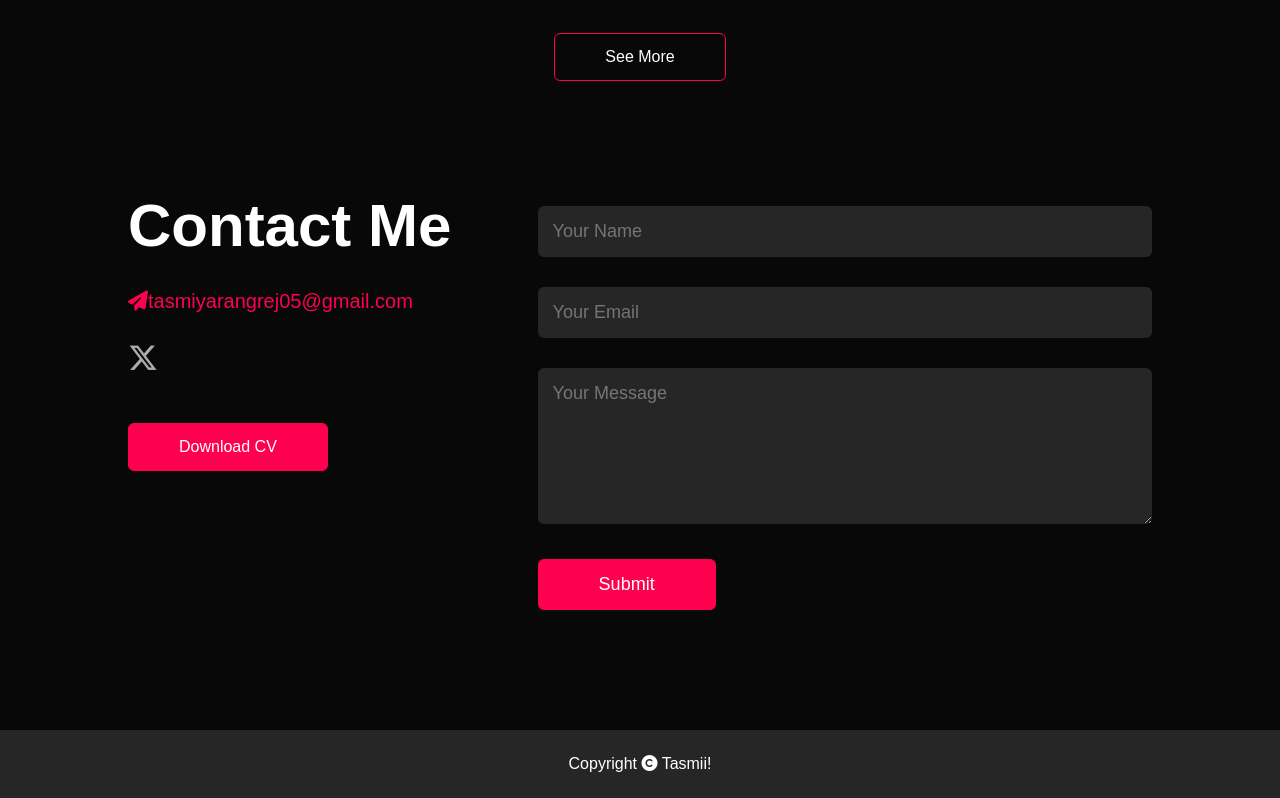
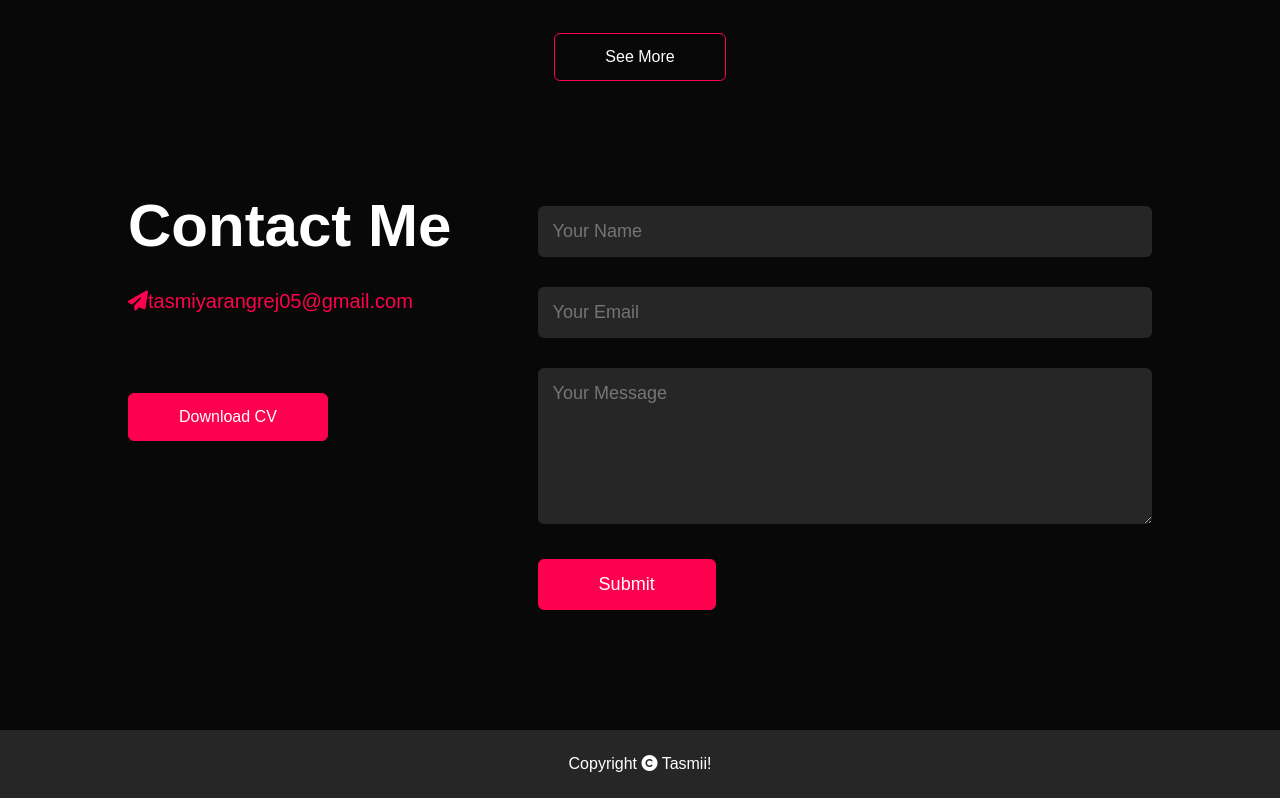
Before and after one commit to tasmiirangrej/webpage, a plain HTML site: page index.html in a window 1280 px wide. Shown: the part 2487-3285 px from the top of the page. Drawn offline with Linux system fonts and the light colour scheme.

Commit message:
Add files via upload

```diff
--- a/index.html
+++ b/index.html
@@ -143,7 +143,7 @@
 
                     <div class="social-icons">
 
-                        <a href="https://twitter.com/_tasmii39"><i class="fa-brands fa-x-twitter"></i></a>
+
 
                     </div>
                     <a href="My Resume.pdf" download class=" btn btn2">Download CV</a>
```
